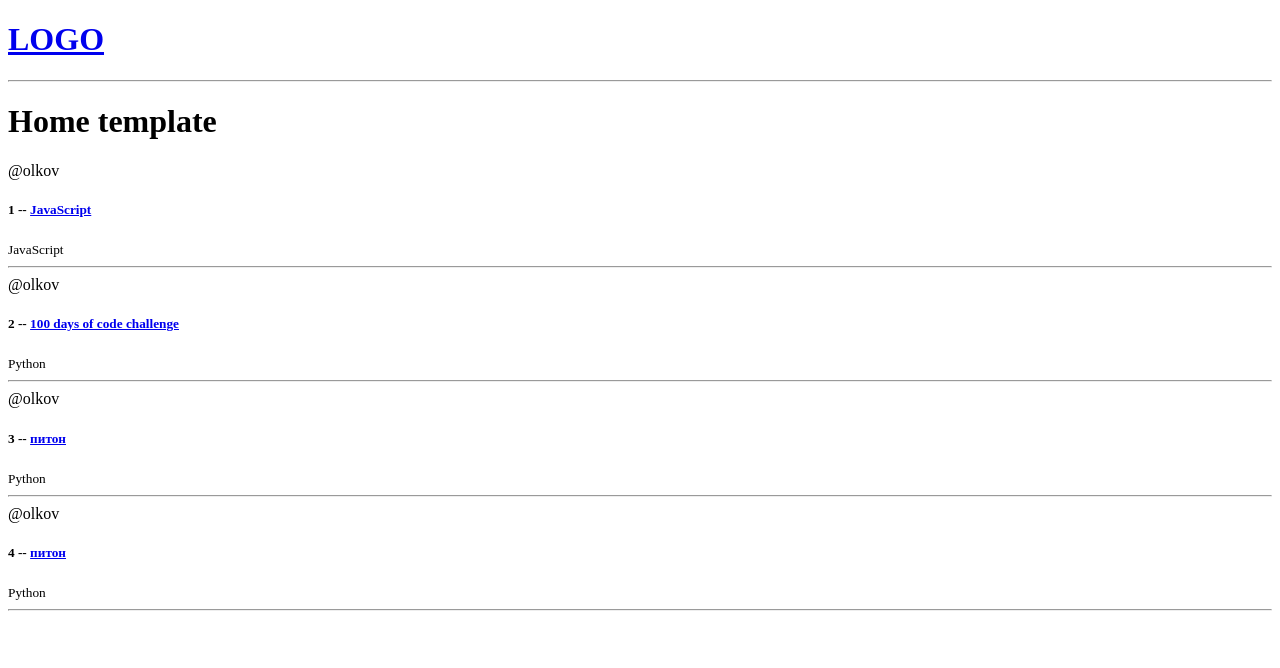
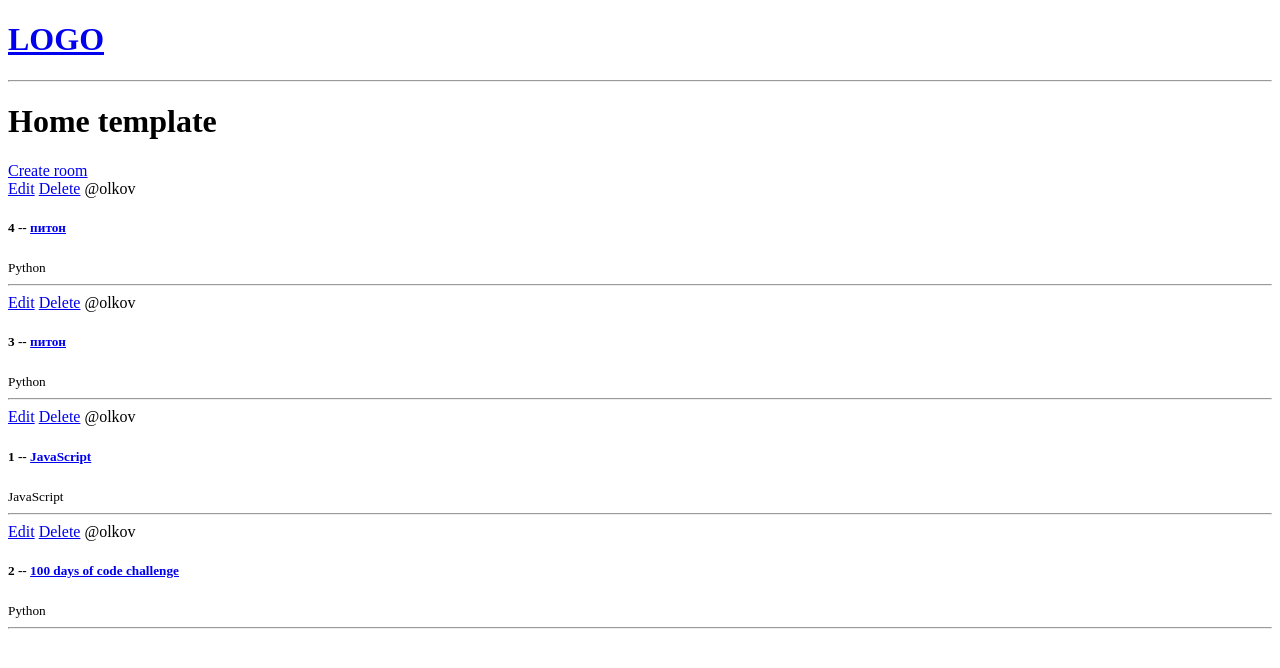
Before and after one commit to PaulusOlkoulus/studybud, a Django app: page / in a window 1280 px wide. Shown: the top 668 px of the page. Run offline with Django 4.2, Linux system fonts and the light colour scheme; data comes from the database, SQL or seed files in the repository; both versions use the stored data as it was after the commit.

Commit message:
ability to add, delete and update posts in front end

```diff
--- a/base/models.py
+++ b/base/models.py
@@ -6,6 +6,9 @@ class Topic(models.Model):
 
     def __str__(self):
         return self.name
+
+
+
 
 class Room(models.Model):
     host = models.ForeignKey(User, on_delete=models.SET_NULL, null=True)
@@ -16,6 +19,8 @@ class Room(models.Model):
     updated = models.DateTimeField(auto_now=True)
     created = models.DateTimeField(auto_now_add=True)
 
+    class Meta:
+        ordering = ['-updated', '-created']
     def __str__(self):
         return self.name
 
--- a/base/templates/base/home.html
+++ b/base/templates/base/home.html
@@ -5,9 +5,13 @@
 
     <div>
 
+        <a href="{% url 'create-room' %}">Create room</a>
+
         <div>
             {% for room in rooms %}
                 <div>
+                    <a href="{% url 'update-room' room.id %}">Edit</a>
+                    <a href="{% url 'delete-room' room.id %}">Delete</a>
                 <span>@{{ room.host.username }}</span>
                 <h5>{{ room.id }} -- <a href="{% url 'room' room.id %}">{{ room.name }}</a></h5>
                 <small>{{ room.topic }}</small>
--- a/base/urls.py
+++ b/base/urls.py
@@ -5,5 +5,8 @@ from . import views
 urlpatterns = [
     path('', views.home, name='home'),
     path('room/<int:pk>', views.room, name='room'),
+    path('create-room/', views.createRoom, name='create-room'),
+    path('update-room/<int:pk>/', views.updateRoom, name='update-room'),
+    path('delete-room/<int:pk>/', views.deleteRoom, name='delete-room'),
 
 ]
--- a/base/views.py
+++ b/base/views.py
@@ -1,6 +1,7 @@
-from django.shortcuts import render, get_object_or_404
+from django.shortcuts import render, get_object_or_404, redirect
 from django.http import HttpResponse
 from .models import Room
+from .forms import RoomForm
 
 
 # I stopped at 1:21:30
@@ -15,3 +16,37 @@ def room(request, pk):
 
     context = {"room": room}
     return render(request, 'base/room.html', context)
+
+
+def createRoom(request):
+    form = RoomForm()
+    if request.method == 'POST':
+        form = RoomForm(request.POST)
+        if form.is_valid():
+            form.save()
+            return redirect('home')
+    context = {'form': form}
+    return render(request, 'base/room_form.html', context)
+
+
+def updateRoom(request, pk):
+    room = Room.objects.get(id=pk)
+    form = RoomForm(instance=room)
+
+    if request.method == 'POST':
+        form = RoomForm(request.POST, instance=room)
+        if form.is_valid():
+            form.save()
+            return redirect('home')
+
+    context = {'form': form}
+
+    return render(request, 'base/room_form.html', context)
+
+
+def deleteRoom(request, pk):
+    room = get_object_or_404(Room, id=pk)
+    if request.method == 'POST':
+        room.delete()
+        return redirect('home')
+    return render(request, 'base/delete.html', {'request': request, 'obj': room})
```
Also changed, not shown: base/forms.py (added, +8 -0 lines), base/templates/base/delete.html (added, +10 -0 lines), base/templates/base/room_form.html (added, +11 -0 lines), db.sqlite3, 1 other file.
